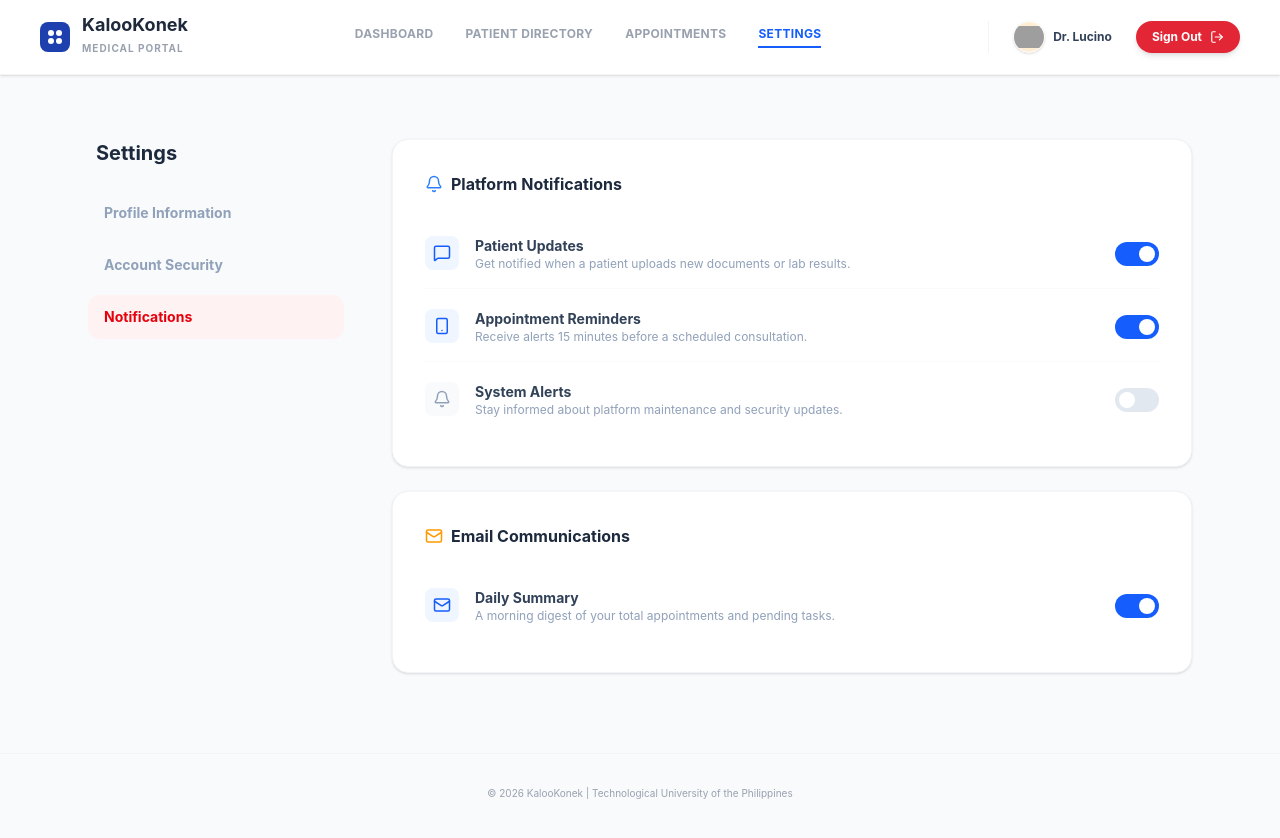
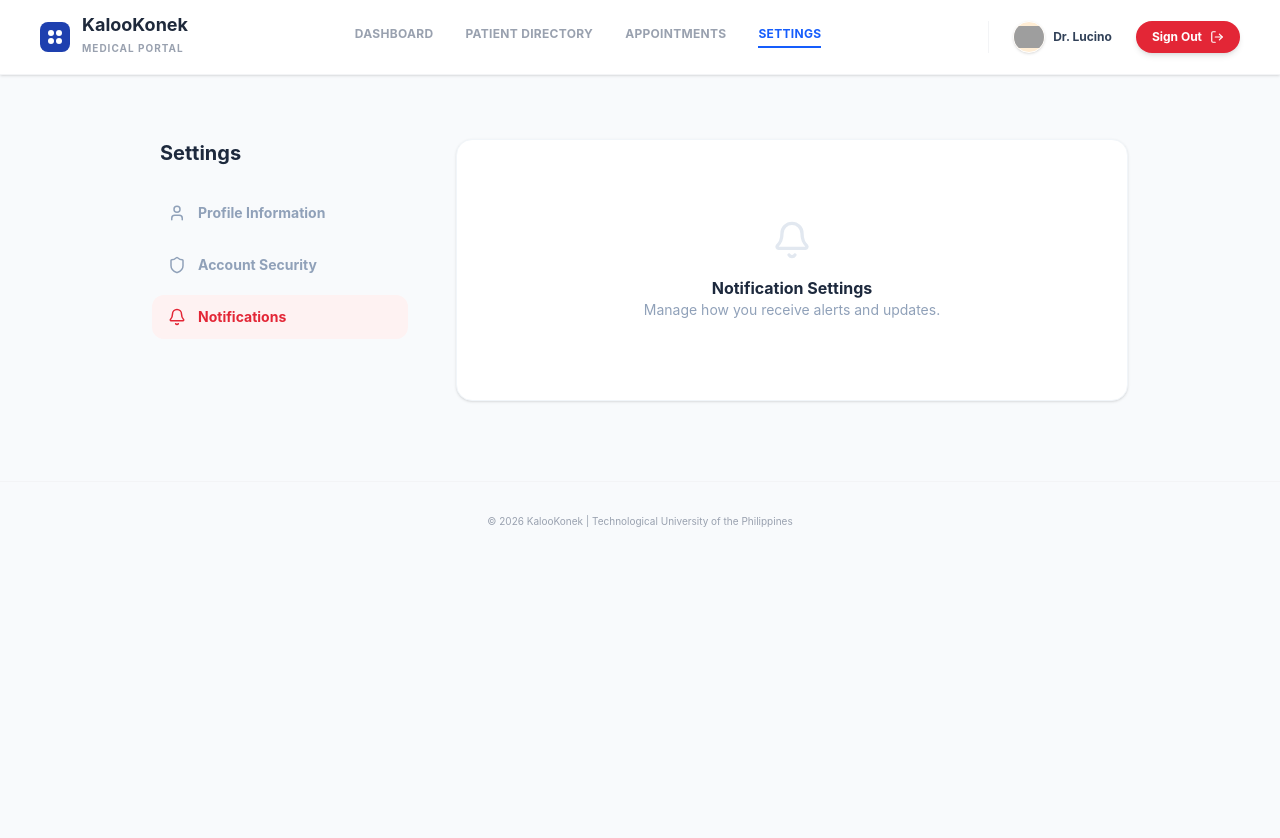
Before and after one commit to RalfNeis/KalooKonek_Frontend, a React (Vite) app: page /settings in a window 1280 px wide. Both pictures are taken after a click on the button "Notifications". Shown: the top 838 px of the page. After the commit the page ends 800 px from the top, so only its background shows below. Built offline with nearby package versions, Linux system fonts and the light colour scheme; no server answers; grey boxes are pictures that could not be loaded.

Commit message:
FUCKING SHIT

```diff
--- a/src/features/Settings.tsx
+++ b/src/features/Settings.tsx
@@ -1,107 +1,94 @@
-import React, { useState, useEffect } from 'react';
-import { Camera } from 'lucide-react';
-import AccountSecurity from '../features/AccountSecurity';
-import Notifications from '../features/Notifications';
+    import React, { useState } from 'react';
+    import { User, Shield, Bell, Camera } from 'lucide-react';
+    import AccountSecurity from './AccountSecurity'; // Ensure the path is correct
 
-// We pass 'activeTab' as a prop now, or manage it here if the sidebar is integrated
     const Settings: React.FC = () => {
-    const [activeTab, setActiveTab] = useState('profile');
-    const [formData, setFormData] = useState({
-        first_name: 'Raphael Nikko',
-        last_name: 'Espiritu',
-        birth_date: '1955-08-15'
-    });
+        const [activeTab, setActiveTab] = useState<'profile' | 'security' | 'notifications'>('profile');
 
-    // Sync with Django URL: http://127.0.0.1:8000/accounts/profile/
-    useEffect(() => {
-        const fetchProfile = async () => {
-            try {
-                const response = await fetch(`${import.meta.env.VITE_API_URL}/accounts/profile/`);
-                if (response.ok) {
-                    const data = await response.json();
-                    setFormData({
-                        first_name: data.first_name,
-                        last_name: data.last_name,
-                        birth_date: data.birth_date
-                    });
-                }
-            } catch (error) {
-                console.error("Django server might be down:", error);
-            }
-        };
-        fetchProfile();
-    }, []);
-
-    const handleSave = async () => {
-        // Sync with Django URL: http://127.0.0.1:8000/accounts/settings/
-        try {
-            const response = await fetch(`${import.meta.env.VITE_API_URL}/accounts/settings/`, {
-                method: 'POST',
-                headers: { 'Content-Type': 'application/json' },
-                body: JSON.stringify(formData)
-            });
-            if (response.ok) alert("Settings saved to Supabase!");
-        } catch (error) {
-            console.error("Save failed:", error);
-        }
-    };
+        // Helper for button styling
+        const getBtnClass = (tab: string) =>
+            `w-full flex items-center gap-3 px-4 py-3 rounded-xl font-bold text-sm transition-all ${
+                activeTab === tab
+                ? "bg-red-50 text-[#E32636]"
+                : "text-slate-400 hover:bg-slate-50 hover:text-slate-600"
+            }`;
 
         return (
-        <div className="flex gap-12 max-w-6xl mx-auto px-6 py-8">
-            {/* THIS IS YOUR "SETTINGS" SIDEBAR */}
-            <aside className="w-64 space-y-2 shrink-0">
+            <div className="max-w-5xl mx-auto px-6 py-8">
+                <div className="flex gap-12">
+                    {/* Sidebar Navigation */}
+                    <aside className="w-64 space-y-2">
                         <h2 className="text-xl font-bold text-slate-800 mb-6 px-2">Settings</h2>
-                <button
-                    onClick={() => setActiveTab('profile')}
-                    className={`w-full flex items-center gap-3 px-4 py-3 rounded-xl font-bold text-sm transition-all ${activeTab === 'profile' ? 'bg-red-50 text-red-600' : 'text-slate-400 hover:bg-slate-50'}`}
-                >
-                    Profile Information
+
+                        <button onClick={() => setActiveTab('profile')} className={getBtnClass('profile')}>
+                            <User size={18} /> Profile Information
                         </button>
-                <button
-                    onClick={() => setActiveTab('security')}
-                    className={`w-full flex items-center gap-3 px-4 py-3 rounded-xl font-bold text-sm transition-all ${activeTab === 'security' ? 'bg-red-50 text-red-600' : 'text-slate-400 hover:bg-slate-50'}`}
-                >
-                    Account Security
+
+                        <button onClick={() => setActiveTab('security')} className={getBtnClass('security')}>
+                            <Shield size={18} /> Account Security
                         </button>
-                <button
-                    onClick={() => setActiveTab('notifications')}
-                    className={`w-full flex items-center gap-3 px-4 py-3 rounded-xl font-bold text-sm transition-all ${activeTab === 'notifications' ? 'bg-red-50 text-red-600' : 'text-slate-400 hover:bg-slate-50'}`}
-                >
-                    Notifications
+
+                        <button onClick={() => setActiveTab('notifications')} className={getBtnClass('notifications')}>
+                            <Bell size={18} /> Notifications
                         </button>
                     </aside>
 
-            {/* CONTENT AREA */}
-            <main className="flex-1 min-w-0">
+                    {/* Main Content Area */}
+                    <main className="flex-1">
                         {activeTab === 'profile' && (
-                    <div className="space-y-8 animate-in slide-in-from-bottom-2 duration-400">
+                            <div className="space-y-8">
+                                {/* Profile Photo Section */}
                                 <section className="bg-white p-8 rounded-2xl border border-slate-100 shadow-sm">
                                     <h3 className="font-bold text-slate-800 mb-6">Profile Photo</h3>
                                     <div className="flex items-center gap-6">
-                                <img src="https://api.dicebear.com/7.x/avataaars/svg?seed=Lucino" alt="Profile" className="w-20 h-20 rounded-full border-2 border-white shadow-md" />
+                                        <div className="w-20 h-20 bg-orange-100 rounded-full flex items-center justify-center border-2 border-white shadow-inner relative">
+                                            <img src="https://api.dicebear.com/7.x/avataaars/svg?seed=Lucino" alt="Profile" className="w-full h-full rounded-full" />
+                                            <div className="absolute bottom-0 right-0 bg-white p-1 rounded-full shadow-md border border-slate-100">
+                                                <Camera size={14} className="text-slate-400" />
+                                            </div>
+                                        </div>
                                         <div className="flex gap-3">
-                                    <button className="px-5 py-2.5 border border-slate-200 rounded-xl text-xs font-bold text-slate-600 hover:bg-slate-50">Upload New</button>
-                                    <button className="px-5 py-2.5 text-red-500 rounded-xl text-xs font-bold hover:bg-red-50">Remove</button>
+                                            <button className="px-5 py-2.5 border border-slate-200 rounded-xl text-xs font-bold text-slate-600 hover:bg-slate-50 transition-colors">Upload New</button>
+                                            <button className="px-5 py-2.5 text-red-500 rounded-xl text-xs font-bold hover:bg-red-50 transition-colors">Remove</button>
                                         </div>
                                     </div>
                                 </section>
 
+                                {/* Personal Details */}
                                 <section className="bg-white p-8 rounded-2xl border border-slate-100 shadow-sm">
                                     <h3 className="font-bold text-slate-800 mb-6">Personal Details</h3>
                                     <div className="grid grid-cols-2 gap-6">
-                                <input className="p-3 border rounded-xl text-sm" value={formData.first_name} onChange={(e) => setFormData({...formData, first_name: e.target.value})} />
-                                <input className="p-3 border rounded-xl text-sm" value={formData.last_name} onChange={(e) => setFormData({...formData, last_name: e.target.value})} />
-                                <input type="date" className="col-span-2 p-3 border rounded-xl text-sm" value={formData.birth_date} onChange={(e) => setFormData({...formData, birth_date: e.target.value})} />
+                                        <div className="flex flex-col gap-1.5">
+                                            <label className="text-[10px] font-bold text-slate-400 uppercase tracking-wider ml-1">First Name</label>
+                                            <input type="text" placeholder="First Name" className="p-3 border border-slate-200 rounded-xl text-sm focus:outline-none focus:ring-2 focus:ring-blue-500/10 focus:border-blue-500" defaultValue="Raphael Nikko" />
+                                        </div>
+                                        <div className="flex flex-col gap-1.5">
+                                            <label className="text-[10px] font-bold text-slate-400 uppercase tracking-wider ml-1">Last Name</label>
+                                            <input type="text" placeholder="Last Name" className="p-3 border border-slate-200 rounded-xl text-sm focus:outline-none focus:ring-2 focus:ring-blue-500/10 focus:border-blue-500" defaultValue="Espiritu" />
+                                        </div>
+                                        <div className="col-span-2 flex flex-col gap-1.5">
+                                            <label className="text-[10px] font-bold text-slate-400 uppercase tracking-wider ml-1">Birth Date</label>
+                                            <input type="date" className="p-3 border border-slate-200 rounded-xl text-sm text-slate-600 focus:outline-none focus:ring-2 focus:ring-blue-500/10 focus:border-blue-500" defaultValue="1955-08-15" />
+                                        </div>
                                     </div>
                                     <div className="mt-6 text-right">
-                                <button onClick={handleSave} className="bg-[#E32636] text-white px-8 py-3 rounded-xl text-xs font-bold shadow-md hover:bg-[#C52230]">Save Changes</button>
+                                        <button className="bg-[#E32636] text-white px-8 py-3 rounded-xl text-xs font-bold shadow-md hover:bg-[#C52230] transition-all">Save Changes</button>
                                     </div>
                                 </section>
                             </div>
                         )}
+
                         {activeTab === 'security' && <AccountSecurity />}
-                {activeTab === 'notifications' && <Notifications />}
+
+                        {activeTab === 'notifications' && (
+                            <div className="bg-white p-8 rounded-2xl border border-slate-100 shadow-sm text-center py-20">
+                                <Bell size={40} className="mx-auto text-slate-200 mb-4" />
+                                <h3 className="font-bold text-slate-800">Notification Settings</h3>
+                                <p className="text-sm text-slate-400">Manage how you receive alerts and updates.</p>
+                            </div>
+                        )}
                     </main>
+                </div>
             </div>
         );
     };
```
Also changed, not shown: 1 other file (tests, documents, lock files or other folders). Lines whose indentation alone changed are shown as unchanged.
